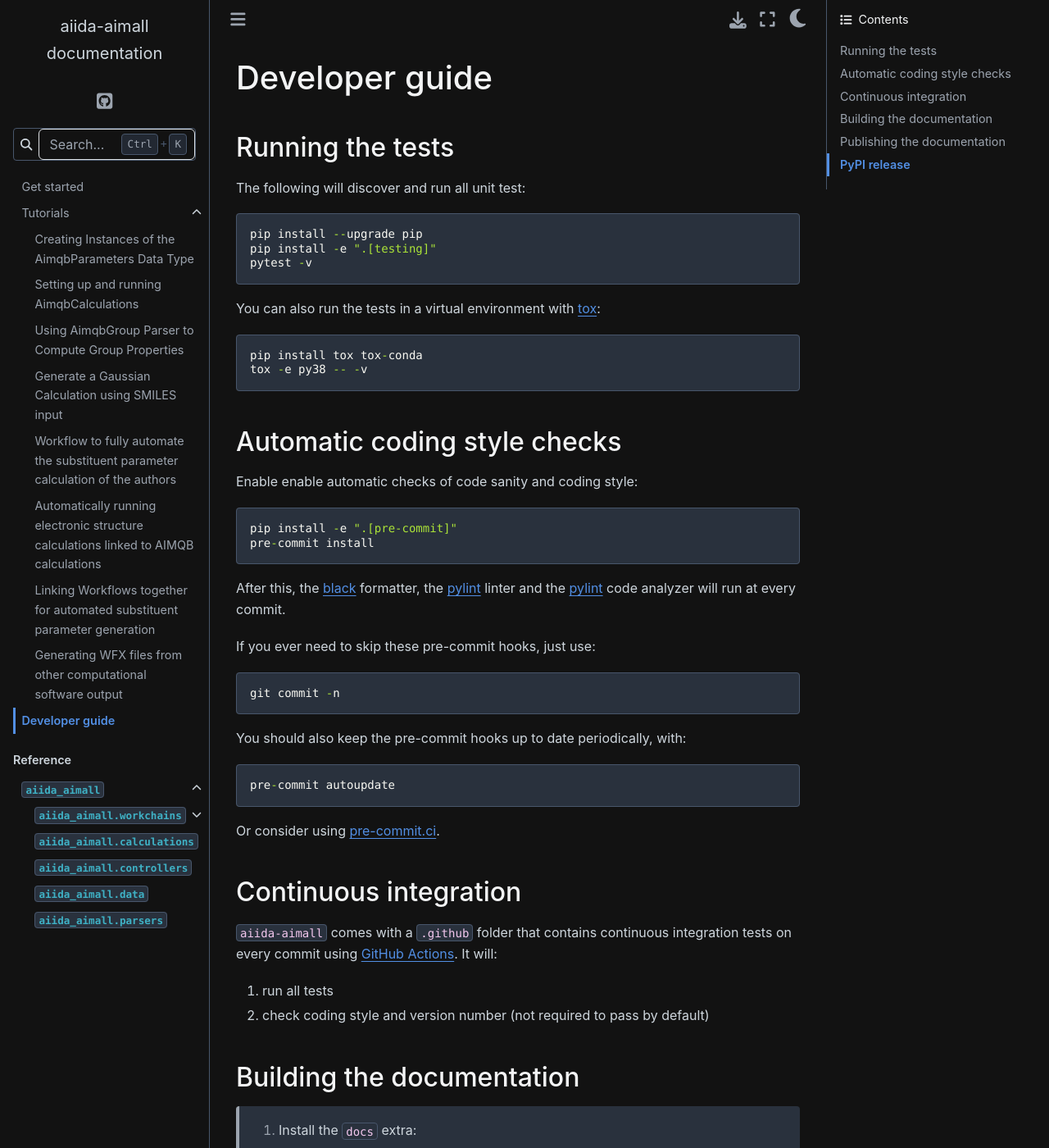
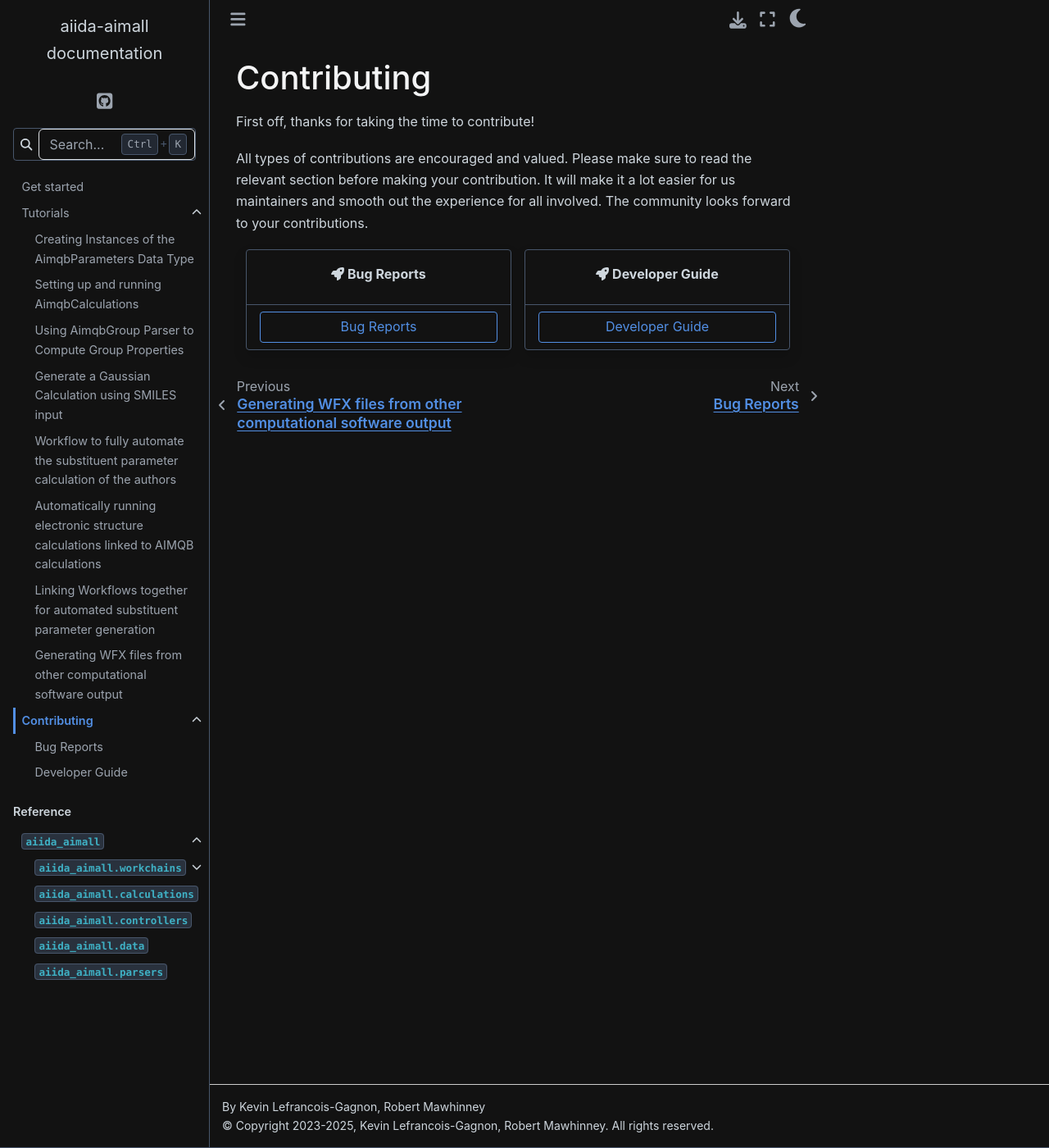
Before and after one commit to kmlefran/aiida-aimall, a Sphinx documentation site: the page built from docs/source/developer_guide/index.md, in a window 1280 px wide and 1400 px high. Shown: the whole window at 82% size. Built offline with Sphinx 7.4.7 and the Sphinx Book theme 1.1.4, drawn with Linux system fonts in a browser that asks for light colours; some of the changed text lies outside the part shown.

Commit message:
Improve developer guideline documentation

````diff
--- /dev/null
+++ b/docs/source/developer_guide/index.md
@@ -0,0 +1,53 @@
+# Contributing
+
+(contributing)=
+
+First off, thanks for taking the time to contribute!
+
+All types of contributions are encouraged and valued.  Please make sure to read the relevant section before making your contribution. It will make it a lot easier for us maintainers and smooth out the experience for all involved. The community looks forward to your contributions.
+
+```{toctree}
+:hidden: true
+:maxdepth: 1
+
+bug_reports.md
+developer_guide.md
+
+```
+
+::::{grid} 2
+:gutter: 3
+
+:::{grid-item-card} {fa}`rocket;mr-1` Bug Reports
+:text-align: center
+:shadow: md
+
++++
+
+```{button-ref} bug_reports
+:ref-type: doc
+:click-parent:
+:expand:
+:color: primary
+:outline:
+```
+
+:::
+
+:::{grid-item-card} {fa}`rocket;mr-1` Developer Guide
+:text-align: center
+:shadow: md
+
++++
+
+```{button-ref} developer_guide
+:ref-type: doc
+:click-parent:
+:expand:
+:color: primary
+:outline:
+```
+
+:::
+
+::::
--- a/docs/source/developer_guide/index.rst
+++ /dev/null
@@ -1,100 +0,0 @@
-===============
-Developer guide
-===============
-
-Running the tests
-+++++++++++++++++
-
-The following will discover and run all unit test::
-
-    pip install --upgrade pip
-    pip install -e ".[testing]"
-    pytest -v
-
-You can also run the tests in a virtual environment with `tox <https://tox.wiki/en/latest/>`_::
-
-    pip install tox tox-conda
-    tox -e py38 -- -v
-
-Automatic coding style checks
-+++++++++++++++++++++++++++++
-
-Enable enable automatic checks of code sanity and coding style::
-
-    pip install -e ".[pre-commit]"
-    pre-commit install
-
-After this, the `black <https://black.readthedocs.io>`_ formatter,
-the `pylint <https://www.pylint.org/>`_ linter
-and the `pylint <https://www.pylint.org/>`_ code analyzer will
-run at every commit.
-
-If you ever need to skip these pre-commit hooks, just use::
-
-    git commit -n
-
-You should also keep the pre-commit hooks up to date periodically, with::
-
-    pre-commit autoupdate
-
-Or consider using `pre-commit.ci <https://pre-commit.ci/>`_.
-
-Continuous integration
-++++++++++++++++++++++
-
-``aiida-aimall`` comes with a ``.github`` folder that contains continuous integration tests on every commit using `GitHub Actions <https://github.com/features/actions>`_. It will:
-
-#. run all tests
-#. check coding style and version number (not required to pass by default)
-
-Building the documentation
-++++++++++++++++++++++++++
-
- #. Install the ``docs`` extra::
-
-        pip install -e ".[docs]"
-
- #. Edit the individual documentation pages::
-
-        docs/source/index.rst
-        docs/source/developer_guide/index.rst
-        docs/source/installation/index.md
-        docs/source/tutorials/index.md
-
- #. Use `Sphinx`_ to generate the html documentation::
-
-        cd docs
-        make
-
-Check the result by opening ``build/html/index.html`` in your browser.
-
-Publishing the documentation
-++++++++++++++++++++++++++++
-
-Once you're happy with your documentation, it's easy to host it online on ReadTheDocs_:
-
- #. Create an account on ReadTheDocs_
-
- #. Import your ``aiida-aimall`` repository (preferably using ``aiida-aimall`` as the project name)
-
-The documentation is now available at `aiida-aimall.readthedocs.io <http://aiida-aimall.readthedocs.io/>`_.
-
-PyPI release
-++++++++++++
-
-Your plugin is ready to be uploaded to the `Python Package Index <https://pypi.org/>`_.
-Just register for an account and use `flit <https://flit.readthedocs.io/en/latest/upload.html>`_::
-
-    pip install flit
-    flit publish
-
-After this, you (and everyone else) should be able to::
-
-    pip install aiida-aimall
-
-You can also enable *automatic* deployment of git tags to the python package index:
-simply generate a `PyPI API token <https://pypi.org/help/#apitoken>`_ for your PyPI account and add it as a secret to your GitHub repository under the name ``pypi_token`` (Go to Settings -> Secrets).
-
-
-.. _ReadTheDocs: https://readthedocs.org/
-.. _Sphinx: https://www.sphinx-doc.org/en/master/
--- a/docs/source/reference/api/auto/aiida_aimall/workchains/calcfunctions/index.rst
+++ b/docs/source/reference/api/auto/aiida_aimall/workchains/calcfunctions/index.rst
@@ -130,6 +130,7 @@ Functions
    For a given smiles, determine xyz structure, charge, and multiplicity
 
    :param smiles: SMILEs of substituent to run
+   :type smiles: str
 
    :returns: Dict with keys xyz, charge, multiplicity
 
````
Also changed, not shown: docs/source/developer_guide/bug_reports.md (added, +33 -0 lines), docs/source/developer_guide/developer_guide.md (added, +114 -0 lines), docs/source/reference/api/auto/aiida_aimall/calculations/index.rst (+6 -6 lines), docs/source/reference/api/auto/aiida_aimall/controllers/index.rst (+10 -2 lines), docs/source/reference/api/auto/aiida_aimall/index.rst (+6 -1 lines), docs/source/reference/api/auto/aiida_aimall/workchains/subparam/index.rst (+12 -1 lines).
